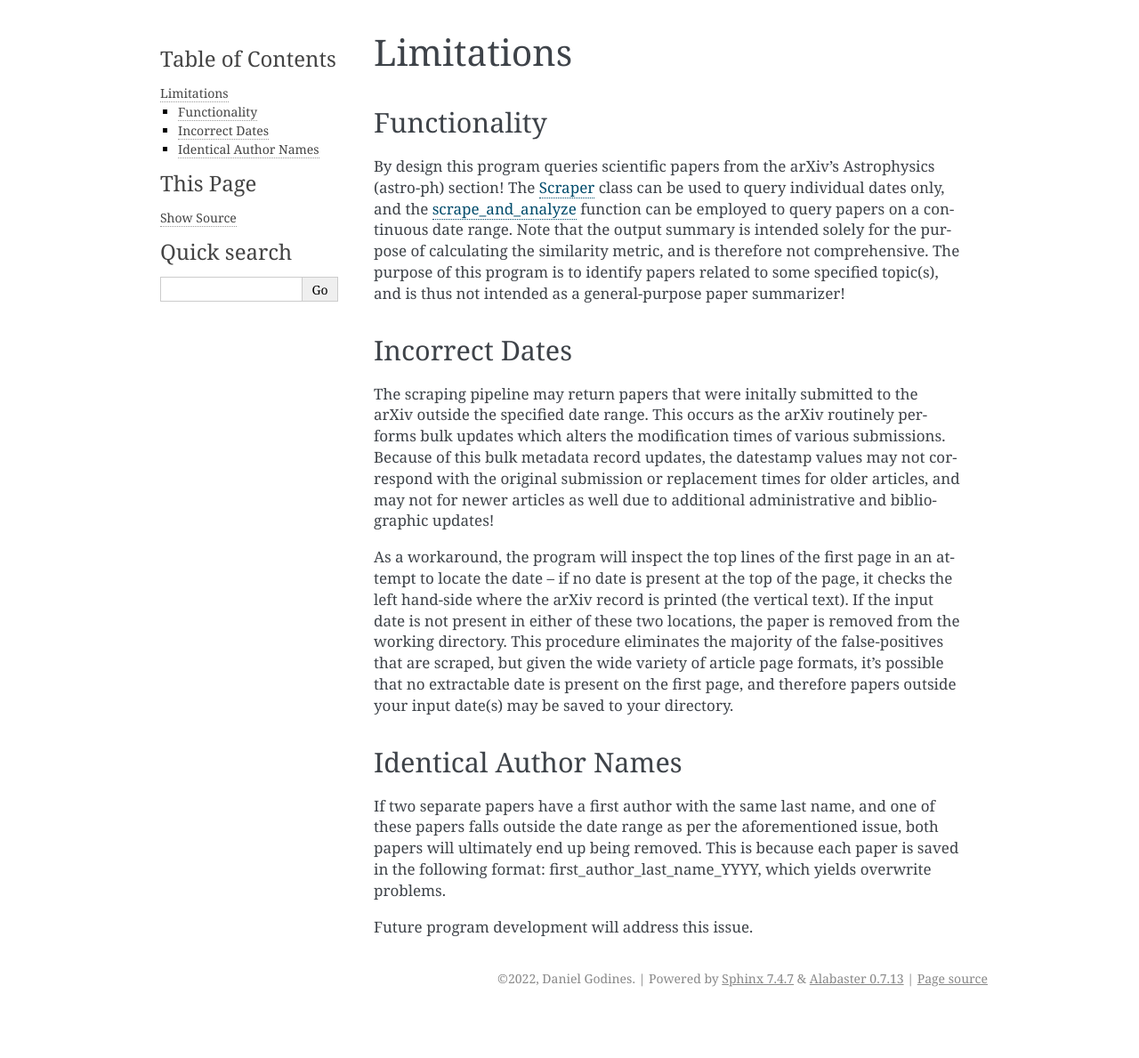
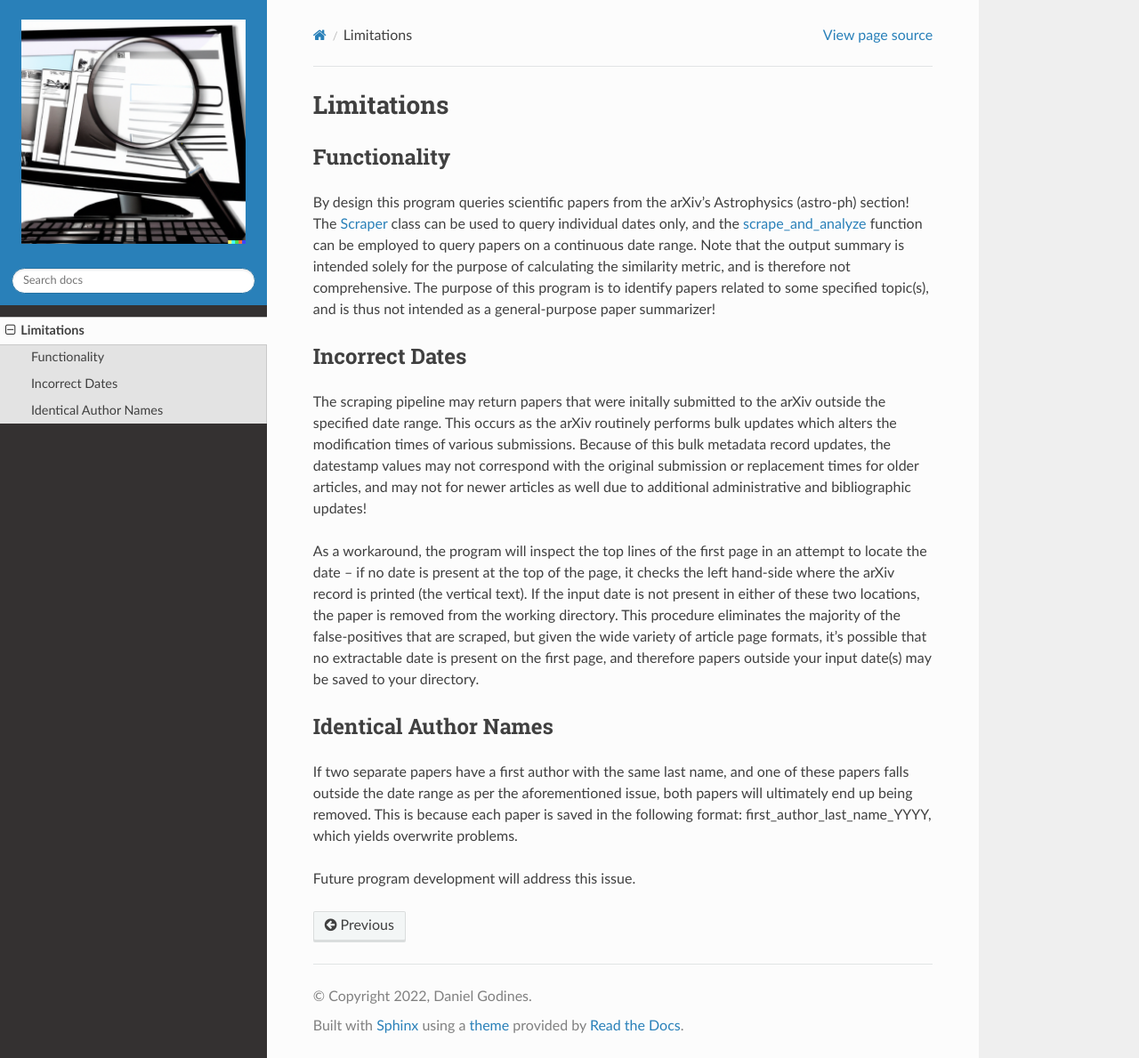
Before and after one commit to Professor-G/arxiv-astro-summarizer, a Sphinx documentation site: the page built from docs/source/Limitations.rst, in a window 1280 px wide and 1189 px high. Shown: the whole window at 89% size. Built offline with Sphinx 7.4.7 and the Read the Docs theme 2.0.0, drawn with Linux system fonts in a browser that asks for light colours; pages that are not in the unit, such as notebooks, are missing from menus.

Commit message:
adding docs

```diff
--- a/docs/conf.py
+++ b/docs/conf.py
@@ -85,7 +85,7 @@ pygments_style = None
 # The theme to use for HTML and HTML Help pages.  See the documentation for
 # a list of builtin themes.
 #
-#html_theme = 'sphinx_rtd_theme'
+html_theme = 'sphinx_rtd_theme'
 
 # Theme options are theme-specific and customize the look and feel of a theme
 # further.  For a list of options available for each theme, see the
@@ -93,8 +93,8 @@ pygments_style = None
 #
 # html_theme_options = {}
 html_static_path = ["./source/_static"]
-#html_logo = "_static/.png"
-#html_theme_options = {"logo_only": True}
+html_logo = "./source/_static/logo.png"
+html_theme_options = {"logo_only": True}
 
 # Add any paths that contain custom static files (such as style sheets) here,
 # relative to this directory. They are copied after the builtin static files,
--- a/docs/requirements.txt
+++ b/docs/requirements.txt
@@ -5,3 +5,4 @@ numpy
 setuptools>=40.6.0
 setuptools_scm
 sphinx-autoapi
+sphinx_rtd_theme>=1.2
```
Also changed, not shown: docs/source/_static/logo.png (added), 2 other files.
